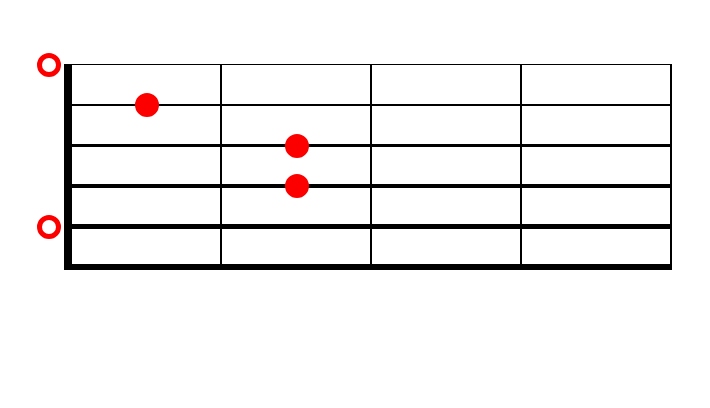
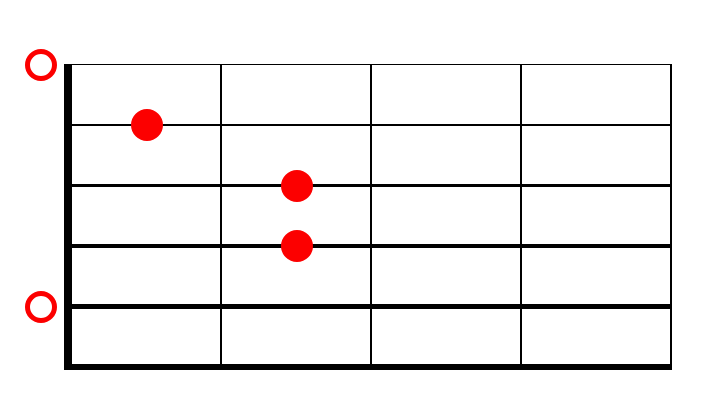
Before and after one commit to dredtrake/react-gc, a React (Create React App) app: page / in a window 1280 px wide. Shown: the top 408 px of the page, without its empty margins (0-710 px from the left). Built offline with nearby package versions, Linux system fonts and the light colour scheme.

Commit message:
more scss variable in action

```diff
--- a/src/Components/chord.scss
+++ b/src/Components/chord.scss
@@ -19,12 +19,12 @@
        @for $j from 0 through 6 {
             .position-#{$j + 1}-#{$i} {
                 @if($i == 0) {
-                    left: -35px;
+                    left:  - (15px + $dotWidth);
                 }
                 @else {
                     left: ($fretWidth * ($i - 1)) + ($fretWidth / 2) - ($dotWidth / 2);
                 }
-                top: (40 * $j) + (($j + 1) / 2) - ($dotWidth / 2);
+                top: ($stringSpacing * $j) + (($j + 1) / 2) - ($dotWidth / 2);
             }
         }
     }
--- a/src/_variables.scss
+++ b/src/_variables.scss
@@ -1,2 +1,3 @@
 $fretWidth: 150px;
-$dotWidth: 24px;
+$dotWidth: 32px;
+$stringSpacing: 60px;
--- a/src/guitar.scss
+++ b/src/guitar.scss
@@ -5,8 +5,8 @@
 }
 .guitar {
     position: relative;
-    width: 608px;
-    height: 6 + (40 * 5px);
+    width: ($fretWidth * 4) + 6;
+    height: 6 + ($stringSpacing * 5);
     border: none;
     margin: 5%;
     .string {
@@ -23,7 +23,7 @@
     }
     @for $i from 0 through 6 {
         .string-size-#{$i + 1} {
-            top: $i * 40px;
+            top: $i * $stringSpacing;
             height: #{$i + 1}px;
         }
     }
@@ -32,7 +32,7 @@
     }
     &.rotate {
         transform: rotate(90deg);
-        margin: 25% 0;
+        margin: 22% 0 0 -10%;
     }
     .guitar-fret {
         border-right: 2px solid #000;
@@ -40,7 +40,7 @@
         height: 100%;
         top: 0;
         position: absolute;
-        @for $i from 0 through 4 {
+        @for $i from 0 through 12 {
             &.position-#{$i + 1} {
                 left: $fretWidth * $i;
             }
```
